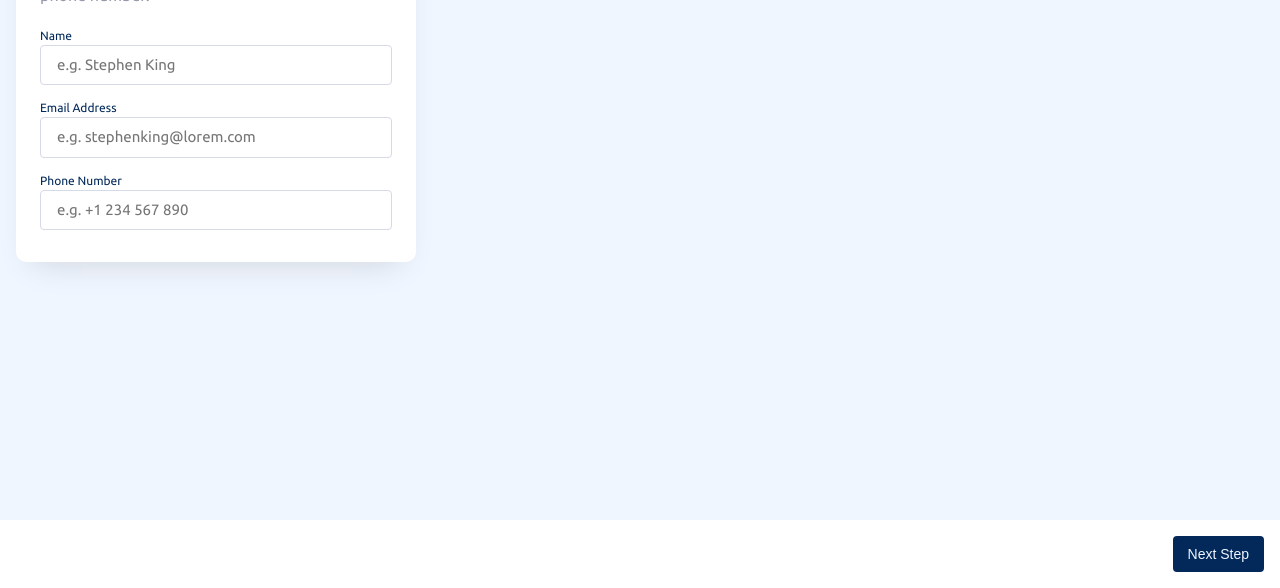
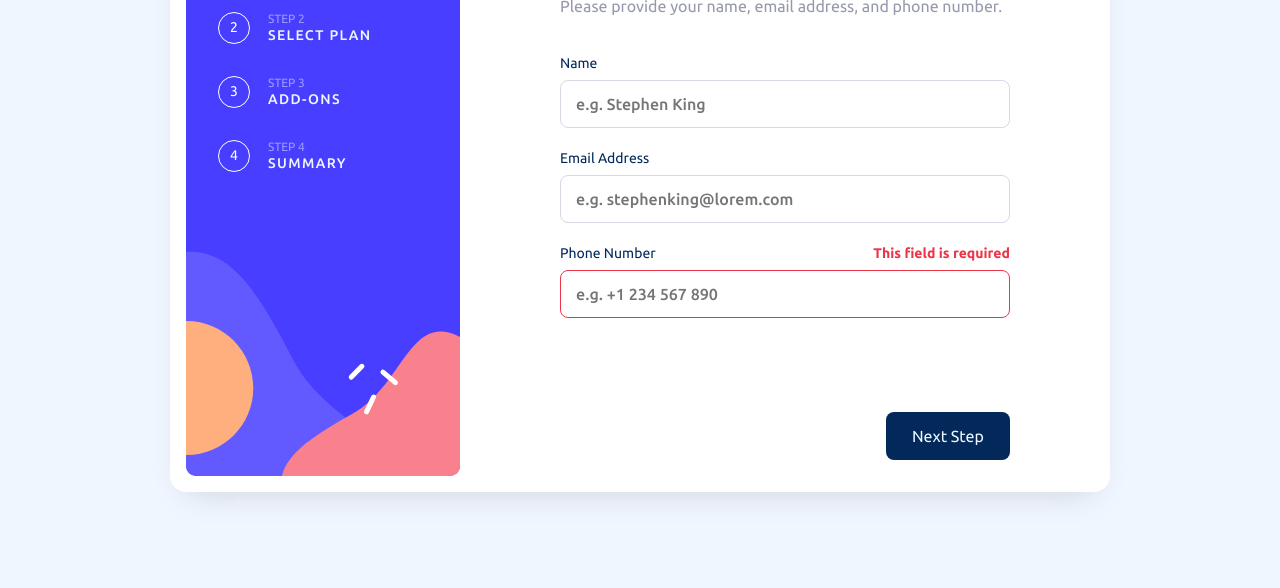
Before and after one commit to byronbyron/multi-step-form, a plain HTML site: page index.html in a window 1280 px wide. Shown: the part 212-800 px from the top of the page. Drawn offline with Linux system fonts and the light colour scheme.

Commit message:
Add button and validation styling

```diff
--- a/index.html
+++ b/index.html
@@ -12,10 +12,10 @@
 </head>
 <body>
 
-    <main>
+    <main class="main">
         <aside class="sidebar container">
             <ol class="steps-list">
-                <li>
+                <li class="active">
                     <span>Step 1</span>
                     <span>Your info</span>
                 </li>
@@ -37,7 +37,7 @@
             </ol>
         </aside>
 
-        <div class="container">
+        <div class="container form-container">
             <form action="" id="form" class="form">
                 <div class="form-step active">
                     <div class="text">
@@ -55,9 +55,10 @@
                         <input class="form-control" type="text" name="email" placeholder="e.g. stephenking@lorem.com">
                     </div>
 
-                    <div class="form-group">
+                    <div class="form-group ">
                         <label class="form-label" for="phone">Phone Number</label>
-                        <input class="form-control" type="text" name="phone" placeholder="e.g. +1 234 567 890">
+                        <input class="form-control form-control-error" type="text" name="phone" placeholder="e.g. +1 234 567 890">
+                        <span class="form-message">This field is required</span>
                     </div>
 
                     <div class="form-buttons">
--- a/styles.css
+++ b/styles.css
@@ -2,6 +2,7 @@
 
 :root {
     --marine-blue: hsl(213, 96%, 18%);
+    --marine-blue-light: hsla(213, 96%, 18%, 0.5);
     --purplish-blue: hsl(243, 100%, 62%);
     --pastel-blue: hsl(228, 100%, 84%);
     --light-blue: hsl(206, 94%, 87%);
@@ -22,7 +23,6 @@ body {
     font-family: "Ubuntu", sans-serif;
     font-weight: 400;
     font-style: normal;
-    display: flex;
     min-height: 100vh;
     background-color: var(--magnolia);
     margin: 0;
@@ -38,6 +38,11 @@ p {
     margin-top: 0;
 }
 
+input,
+button {
+    font-family: inherit;
+}
+
 .text {
     line-height: 1.6rem;
     color: var(--cool-gray);
@@ -51,7 +56,8 @@ p {
 .sidebar {
     min-height: 172px;
     padding-top: 2rem;
-    background: url('./assets/images/bg-sidebar-mobile.svg') no-repeat top center;
+    background: url('./assets/images/bg-sidebar-mobile.svg') no-repeat center;
+    background-size: cover;
 }
 
 .steps-list {
@@ -72,7 +78,7 @@ p {
     width: 2rem;
     height: 2rem;
     text-align: center;
-    line-height: 2rem;
+    line-height: 2.125;
     color: var(--white);
     border: 1px solid var(--white);
     border-radius: 100%;
@@ -82,29 +88,36 @@ p {
     display: none;
 }
 
+.steps-list li.active::before {
+    color: var(--marine-blue);
+    background-color: var(--light-blue);
+    border-color:  var(--light-blue);
+}
+
 .form {
-    max-width: 400px;
     margin: -4.5rem auto 0;
     padding: 2rem 1.5rem 1.25rem;
-    border-radius: 10px;
+    border-radius: 0.625rem;
     background-color: var(--white);
     box-shadow: 0 1rem 2rem -1rem rgba(0, 0, 0, 0.15);
 }
 
 .form-group {
     margin-bottom: 0.75rem;
+    position: relative;
 }
 
-.form-label {
+.form-label,
+.form-message {
     font-size: 0.75rem;
     line-height: 1.5;
+    display: inline-block;
     color: var(--marine-blue);
 }
 
 .form-control {
-    font-family: inherit;
     font-size: 15px;
-    font-weight: 400;
+    font-weight: 500;
     line-height: 1.5;
     display: block;
     width: 100%;
@@ -112,6 +125,23 @@ p {
     appearance: none;
     border: 1px solid var(--light-gray);
     border-radius: 0.25rem;
+}
+
+.form-control:focus-visible {
+    outline: 0;
+    border-color: #554f96;
+}
+
+.form-control-error {
+    border-color: var(--strawberry-red);
+}
+
+.form-message {
+    font-weight: 600;
+    color: var(--strawberry-red);
+    position: absolute;
+    top: 0;
+    right: 0;
 }
 
 .form-step {
@@ -132,24 +162,27 @@ p {
     display: flex;
 }
 
+button {
+    font-size: 0.875rem;
+    padding: 0.625rem 0.9375rem;
+    border: none;
+    border-radius: 0.25rem;
+    cursor: pointer;
+}
+
 .next-step {
     background-color: var(--marine-blue);
     margin-left: auto;
     color: var(--magnolia);
 }
 
-button {
-    font-size: 0.875rem;
-    padding: 10px 15px;
-    border: none;
-    background-color: #28a745;
-    color: white;
-    border-radius: 0.25rem;
-    cursor: pointer;
+.next-step:hover,
+.next-step:focus {
+    background-color: #194a8e;
 }
 
 button.prev-step {
-    background-color: #007bff;
+
 }
 
 button:disabled {
@@ -160,3 +193,140 @@ button:disabled {
 .hidden { display: none; }
 .attribution { display: none; font-size: 11px; text-align: center; }
 .attribution a { color: hsl(228, 45%, 44%); }
+
+@media (min-width: 768px) {
+    body {
+        padding-top: 104px;
+        padding-left: 1rem;
+        padding-right: 1rem;
+    }
+
+    h2 {
+        font-size: 2rem;
+        margin-bottom: 0.875rem;
+    }
+
+    p {
+    }
+
+    .main {
+        width: 100%;
+        max-width: 940px;
+        min-height: 600px;
+        margin: 0 auto;
+        padding: 1rem;
+        border-radius: 1rem;
+        background-color: var(--white);
+        box-shadow: 0 1rem 2rem -1rem rgba(0, 0, 0, 0.15);
+        display: flex;
+    }
+
+    .sidebar {
+        flex: 1 0 274px;
+        max-width: 274px;
+        border-radius: 0.5rem;
+        background-image: url('./assets/images/bg-sidebar-desktop.svg');
+        margin-right: 1rem;
+    }
+
+    .steps-list {
+        display: block;
+        margin: 0.5rem auto 0;
+        padding-left: 1rem;
+    }
+
+    .steps-list li {
+        padding-left: 50px;
+        position: relative;
+        margin-bottom: 1.875rem;
+    }
+
+    .steps-list li::before {
+        position: absolute;
+        left: 0;
+    }
+
+    .steps-list span {
+        font-size: 0.875rem;
+        font-weight: 500;
+        display: block;
+        color: var(--magnolia);
+        text-transform: uppercase;
+    }
+
+    .steps-list span:first-child {
+        font-size: 0.75rem;
+        display: block;
+        font-weight: 400;
+        opacity: 0.5;
+    }
+
+    .steps-list span:last-child {
+        line-height: 1.5;
+        letter-spacing: 0.1em;
+    }
+
+    .steps-list li.active::before {
+
+    }
+
+    .text {
+        margin-bottom: 1.125rem;
+    }
+
+    .form-container {
+        flex: 1;
+    }
+
+    .form {
+        background: none;
+        box-shadow: none;
+        max-width: 450px;
+        margin-top: 0;
+        padding: 2.875rem 0 1rem;
+        display: flex;
+        height: 100%;
+    }
+
+    .form-step {
+        flex-direction: column;
+    }
+
+    .form-step.active {
+        display: flex;
+        width: 100%;
+    }
+
+    .form-group {
+        margin-bottom: 1.25rem;
+    }
+
+    .form-label,
+    .form-message {
+        font-size: 0.875rem;
+        margin-bottom: 0.375rem;
+    }
+
+    .form-control {
+        font-size: 1rem;
+        color: var(--marine-blue);
+        padding: 0.6875rem 0.9375rem;
+        border-radius: 0.5rem;
+    }
+
+    .form-buttons {
+        position: static;
+        margin-top: auto;
+        padding: 0;
+    }
+
+    button {
+        font-size: 1rem;
+        padding: 0.9375rem 1.625rem;
+        border-radius: 0.5rem;
+    }
+
+    .next-step {
+
+    }
+}
```
